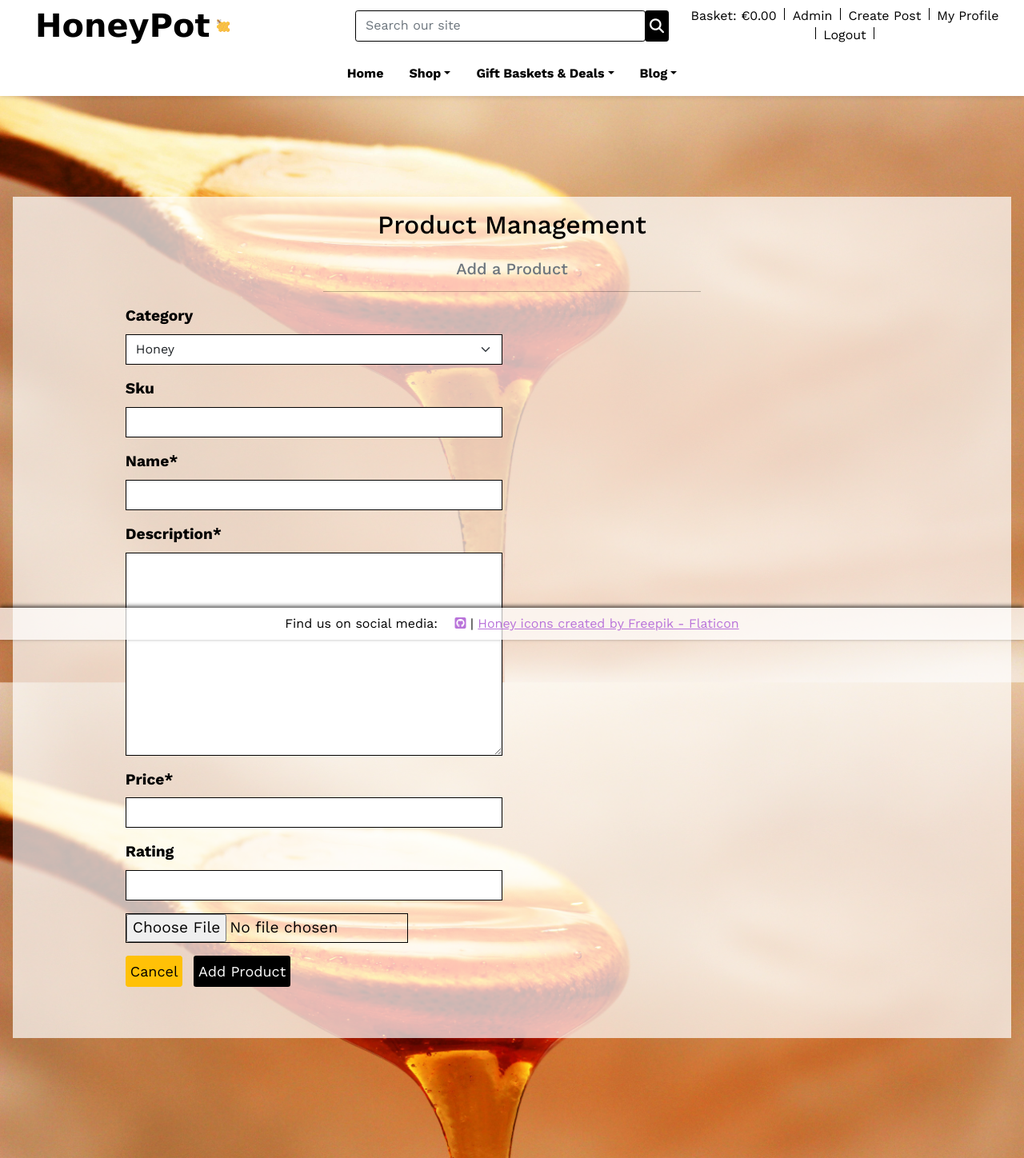
After one commit to petra66orii/honeypot, a Django app: page /products/add/ in a window 1280 px wide. The commit adds this page. Shown: the whole page at 80% size. Run offline with Django 3.2, Linux system fonts and the light colour scheme; the visitor is signed in with stand-in values (Sample User, id 1); data comes from the database, SQL or seed files in the repository; some libraries are stand-ins or nearby versions; some web fonts are replaced.

Commit message:
Add product management template and style it, #8

```diff
--- /dev/null
+++ b/products/templates/products/add_product.html
@@ -0,0 +1,38 @@
+{% extends "base.html" %}
+{% load static %}
+
+{% block content %}
+<main class="m-3">
+    <div class="overlay">
+        <div class="container mt-3 p-3">
+            <div class="row justify-content-center">
+                <div class="col-12 col-md-6 text-center">
+                    <h2 class="logo-font mb-4">Product Management</h2>
+                    <h5 class="text-muted">Add a Product</h5>
+                    <hr class="w-100">
+                </div>
+            </div>
+
+            <div class="row">
+                <div class="col-12 col-md-6">
+
+                    <form method="POST" action="{% url 'add_product' %}" class="form mb-2" enctype="multipart/form-data">
+                        {% csrf_token %}
+                        {% for field in form %}
+                            {% if field.name != 'image' %}
+                                {{ field | as_crispy_field }}
+                            {% else %}
+                                {{ field }}
+                            {% endif %}
+                        {% endfor %}
+                        <div class="text-right mt-3 mb-5">
+                            <a class="btn btn-warning rounded-1 me-2" href="{% url 'products' %}">Cancel</a>
+                            <button class="btn btn-black rounded-1" type="submit">Add Product</button>
+                        </div>
+                    </form>
+                </div>
+            </div>
+        </div>
+    </div>
+</main>
+{% endblock %}
--- a/static/css/base.css
+++ b/static/css/base.css
@@ -8,6 +8,7 @@
 
 .logo {
     font-family: "Lavishly Yours", Geneva, Verdana, sans-serif;
+    color:#000 !important;
 }
 
 html {
@@ -85,6 +86,11 @@ main {
     padding: 5px;
 }
 
+.btn-warning {
+    font-size: large;
+    padding: 5px;
+}
+
 .shop-now-button:hover,
 .shop-now-button:active,
 .shop-now-button:focus,
@@ -111,7 +117,6 @@ main {
     background: #c48bdf !important;
 }
 
-/* Login/Register Pages */
 .overlay {
     margin: 150px 0 150px 0;
     background-color: rgba(255, 255, 255, 0.7);
@@ -137,6 +142,11 @@ footer {
     z-index: 1030;
     width: 100%;
     font-family: 'Work Sans', 'Times New Roman', Times, serif;
+}
+
+/* Form styles */
+form input {
+    width: 75%;
 }
 
 /* Media Queries */
--- a/templates/allauth/base.html
+++ b/templates/allauth/base.html
@@ -33,8 +33,8 @@
 
         <!-- Logo -->
         <div class="col-8 col-lg-4 my-auto py-1 py-lg-0 text-start d-flex align-items-center">
-          <a href="{% url 'home' %}" class="nav-link d-flex align-items-center">
-            <h1 class="text-black my-0 logo">
+          <a href="{% url 'home' %}" class="nav-link d-flex align-items-center logo">
+            <h1 class="my-0">
               <strong>HoneyPot</strong>
             </h1>
             <img src="{% static 'images/icons/honeycomb.png' %}" alt="bee and honeycomb icon" class="ms-2" />
@@ -79,7 +79,7 @@
             <!-- Admin panel link -->
             {% if user.is_authenticated and user.is_staff %}
             <li class="list-inline-item mx-0">
-                <a class="text-black text-decoration-none" aria-current="page" href="{% url 'admin:index' %}">Admin</a>
+                <a class="text-black text-decoration-none" aria-current="page" href="{% url 'add_product' %}">Admin</a>
             </li>
             <li class="list-inline-item mx-1 border-start border-line"></li>
             <li class="list-inline-item mx-0">
```
